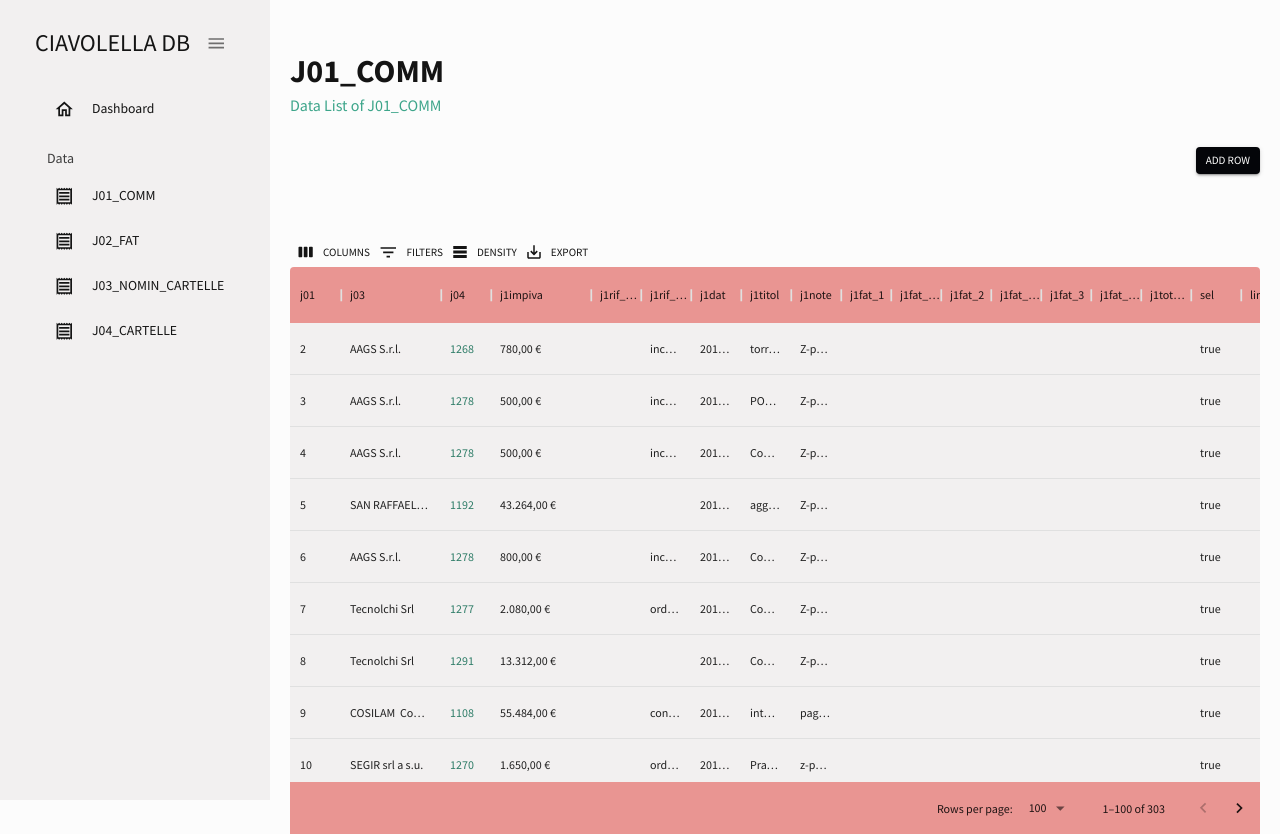
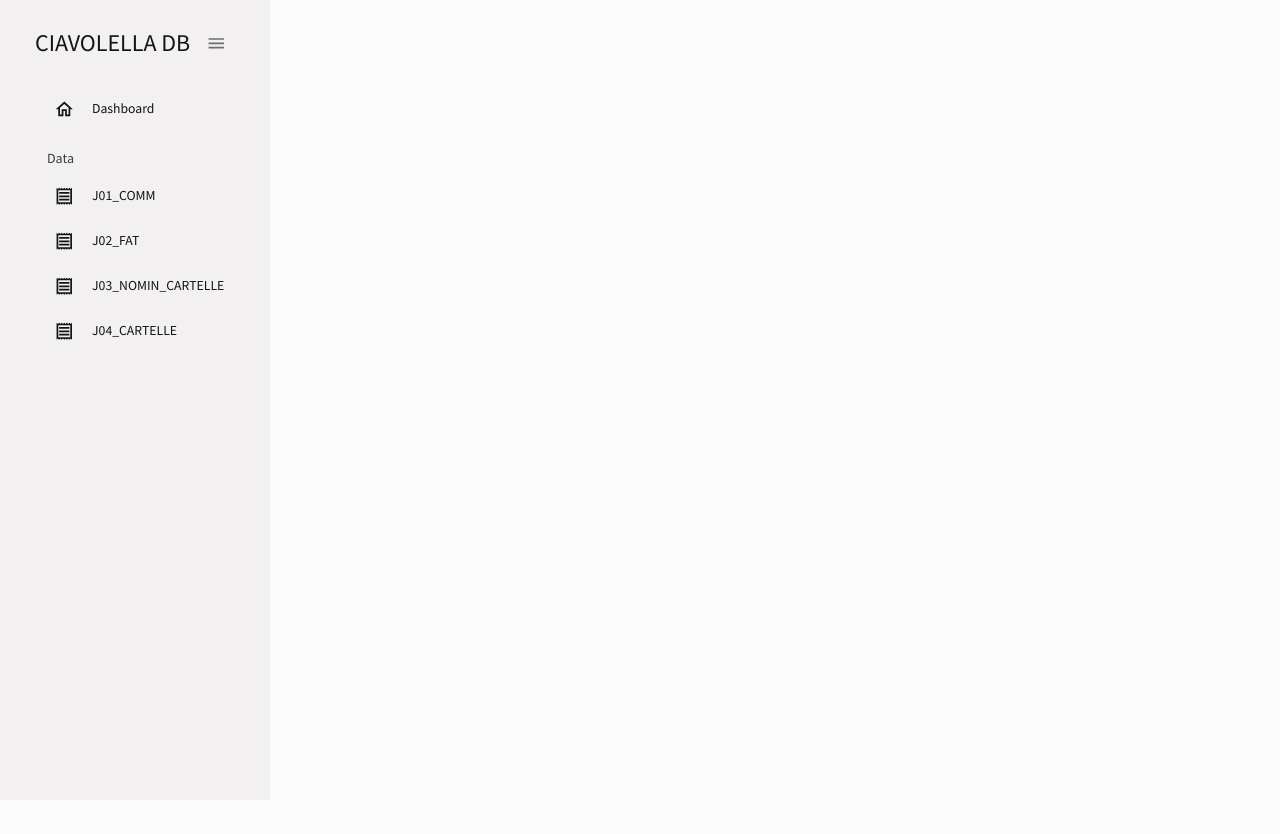
Before and after one commit to Neutroflash/db-demo, a React (Create React App) app: page / in a window 1280 px wide. After the commit the page ends 800 px from the top, so only its background shows below. Built offline with nearby package versions, Linux system fonts and the light colour scheme.

Commit message:
second test

```diff
--- a/package.json
+++ b/package.json
@@ -1,4 +1,5 @@
 {
+  "homepage": "https://Neutroflash.github.io/db-demo",
   "name": "react-admin",
   "version": "0.1.0",
   "private": true,
@@ -38,6 +39,8 @@
   },
   "scripts": {
     "start": "PORT=5000 react-scripts start",
+    "predeploy": "npm run build",
+    "deploy": "gh-pages -d build",
     "build": "react-scripts build",
     "test": "react-scripts test",
     "eject": "react-scripts eject"
@@ -59,5 +62,8 @@
       "last 1 firefox version",
       "last 1 safari version"
     ]
+  },
+  "devDependencies": {
+    "gh-pages": "^6.1.1"
   }
 }
--- a/src/App.js
+++ b/src/App.js
@@ -22,7 +22,7 @@ function App() {
           <main className="content">
             <Topbar setIsSidebar={setIsSidebar} />
             <Routes>
-              <Route path="/" element={<Team />} />
+              <Route path="/db-demo" element={<Team />} />
               <Route path="/j01" element={<Team />} />
               <Route path="/j02" element={<Contacts />} />
               <Route path="/j03" element={<Invoices />} />
--- a/src/scenes/global/Sidebar.jsx
+++ b/src/scenes/global/Sidebar.jsx
@@ -81,7 +81,7 @@ const Sidebar = () => {
           <Box paddingLeft={isCollapsed ? undefined : "10%"}>
             <Item
               title="Dashboard"
-              to="/"
+              to="/db-demo"
               icon={<HomeOutlinedIcon />}
               selected={selected}
               setSelected={setSelected}
```
Also changed, not shown: 1 other file (tests, documents, lock files or other folders).
